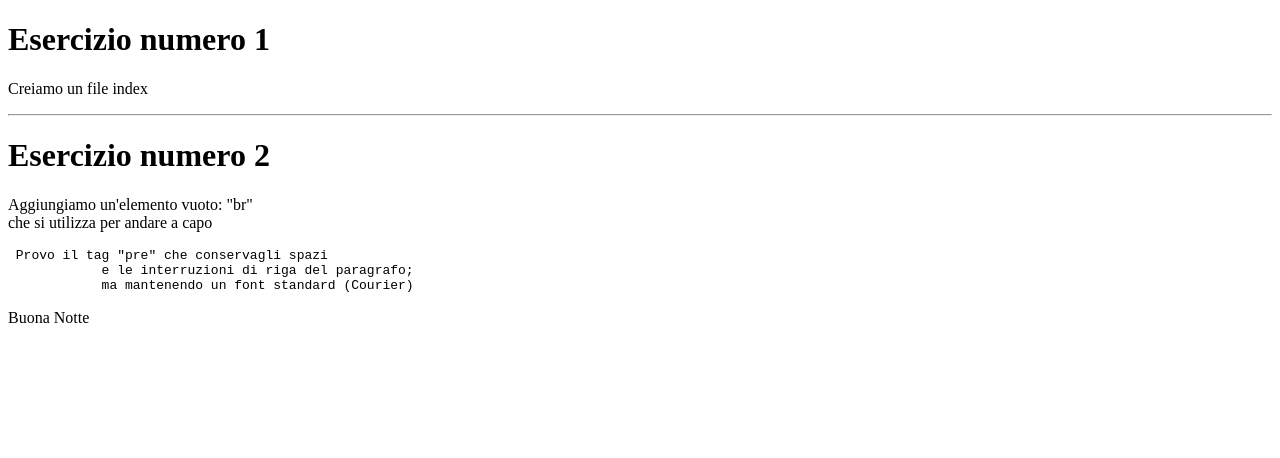
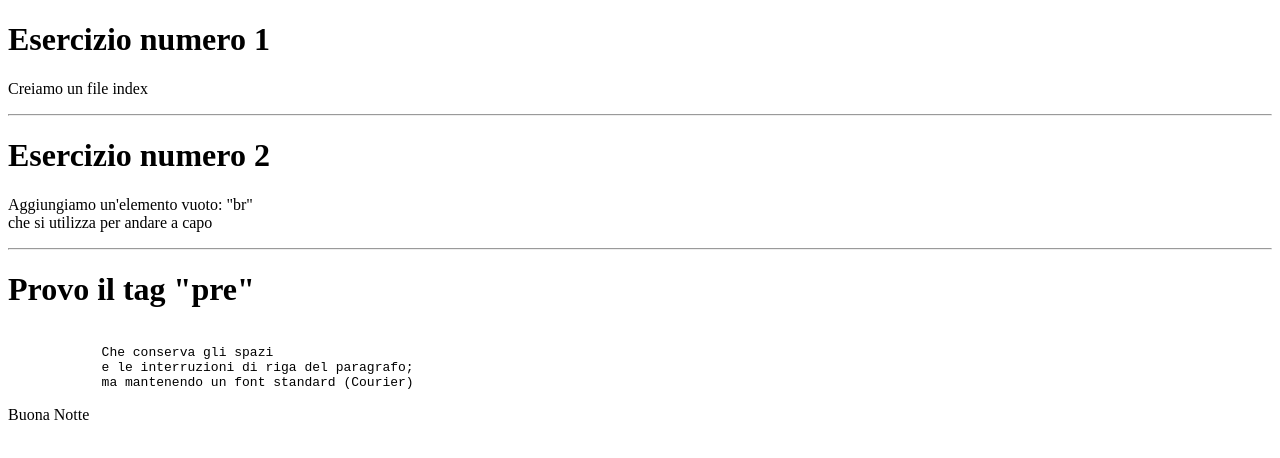
Before and after one commit to Claudiasals/MiaTech, a plain HTML site: page index.html in a window 1280 px wide. Drawn offline with Linux system fonts and the light colour scheme.

Commit message:
Add paragraphs

```diff
--- a/index.html
+++ b/index.html
@@ -10,7 +10,10 @@
         <hr>
         <h1> Esercizio numero 2 </h1>
         <P> Aggiungiamo un'elemento vuoto: "br"<br> che si utilizza per andare a capo</p>
-        <pre> Provo il tag "pre" che conservagli spazi
+        <hr>
+        <h1>Provo il tag "pre" </h1>
+            <pre>
+            Che conserva gli spazi
             e le interruzioni di riga del paragrafo;
             ma mantenendo un font standard (Courier) </pre>
             <p>Buona Notte</p>
```
